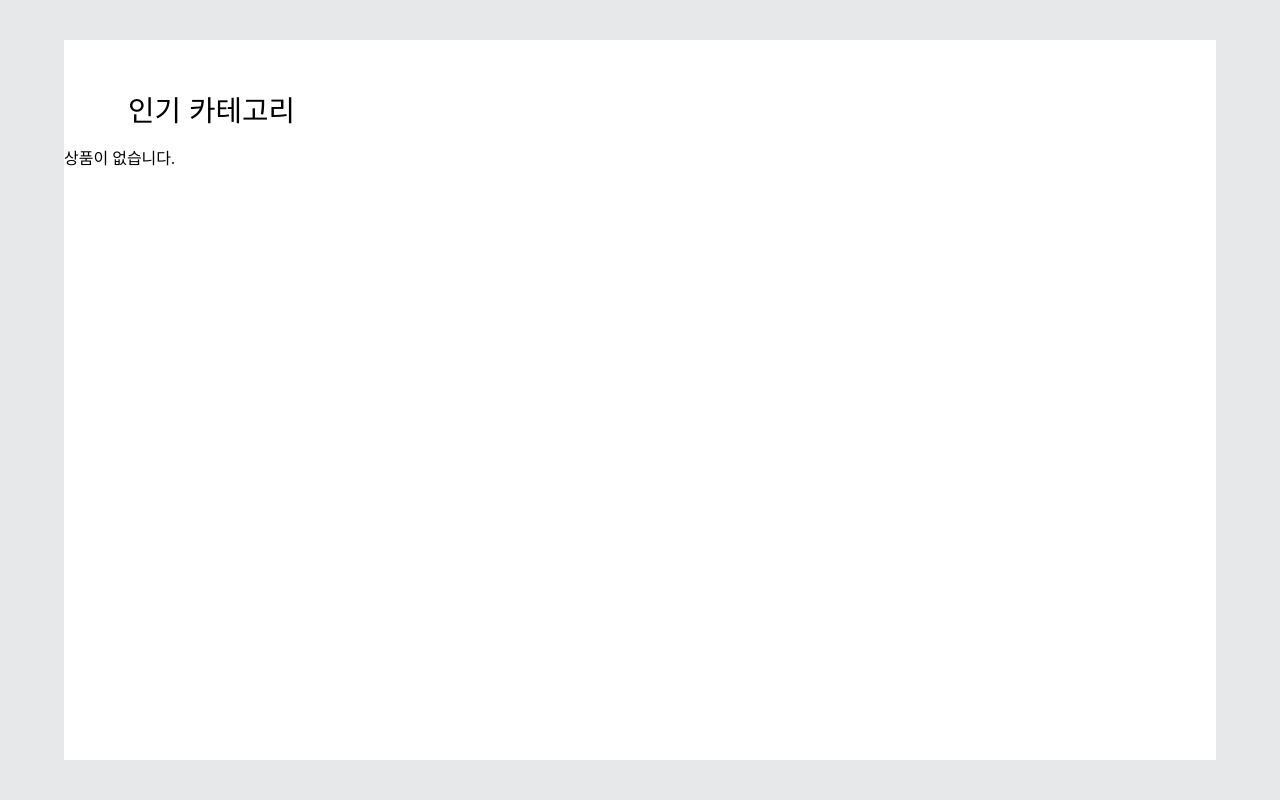
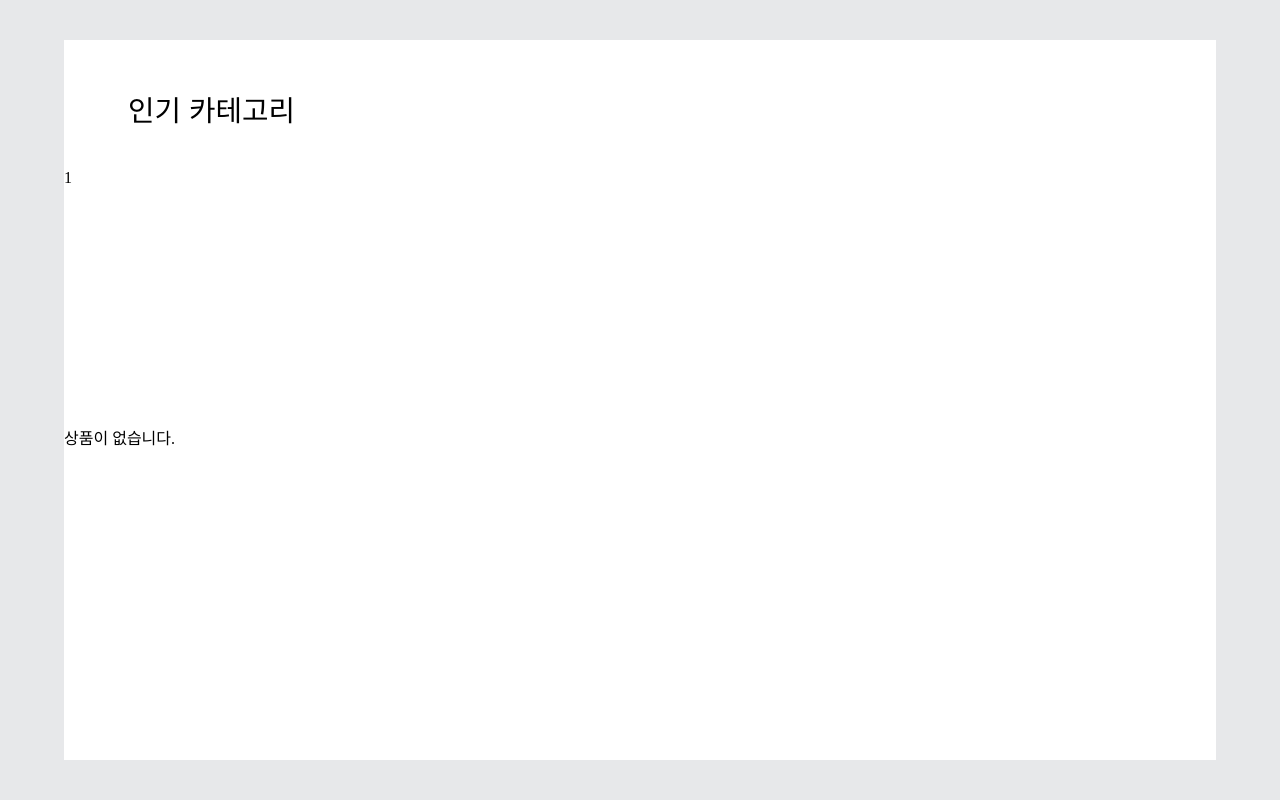
Before and after one commit to park20011029/SSANMY, a Django app: page /ssanmy/ in a window 1280 px wide. Run offline with Django 4.2, Linux system fonts and the light colour scheme; data that the repository does not hold is empty.

Commit message:
feat: 카테고리 div 생성

```diff
--- a/ssanmy/static/main.css
+++ b/ssanmy/static/main.css
@@ -6,4 +6,5 @@ body{background: #E7E8EA;}
 .p_categori_word{font-family: Inter; font-size: 1.8em; color: #000;
     padding-top: 6vh; padding-left: 5vw;}
 
-.p_categori{}
+.p_categori{background: #FFFFFF; height: 30vh;width: 90vw;
+    margin: auto; margin-top: 5vh;}
--- a/ssanmy/templates/ssanmyApp/main_detail.html
+++ b/ssanmy/templates/ssanmyApp/main_detail.html
@@ -2,6 +2,7 @@
 {% block content %}
 <div class="main">
 <div class="p_categori_word">인기 카테고리</div>
+<div class="p_categori">1</div>
 {% if mods_list %}
     <ul>
     {% for mod in mods_list %}
```
